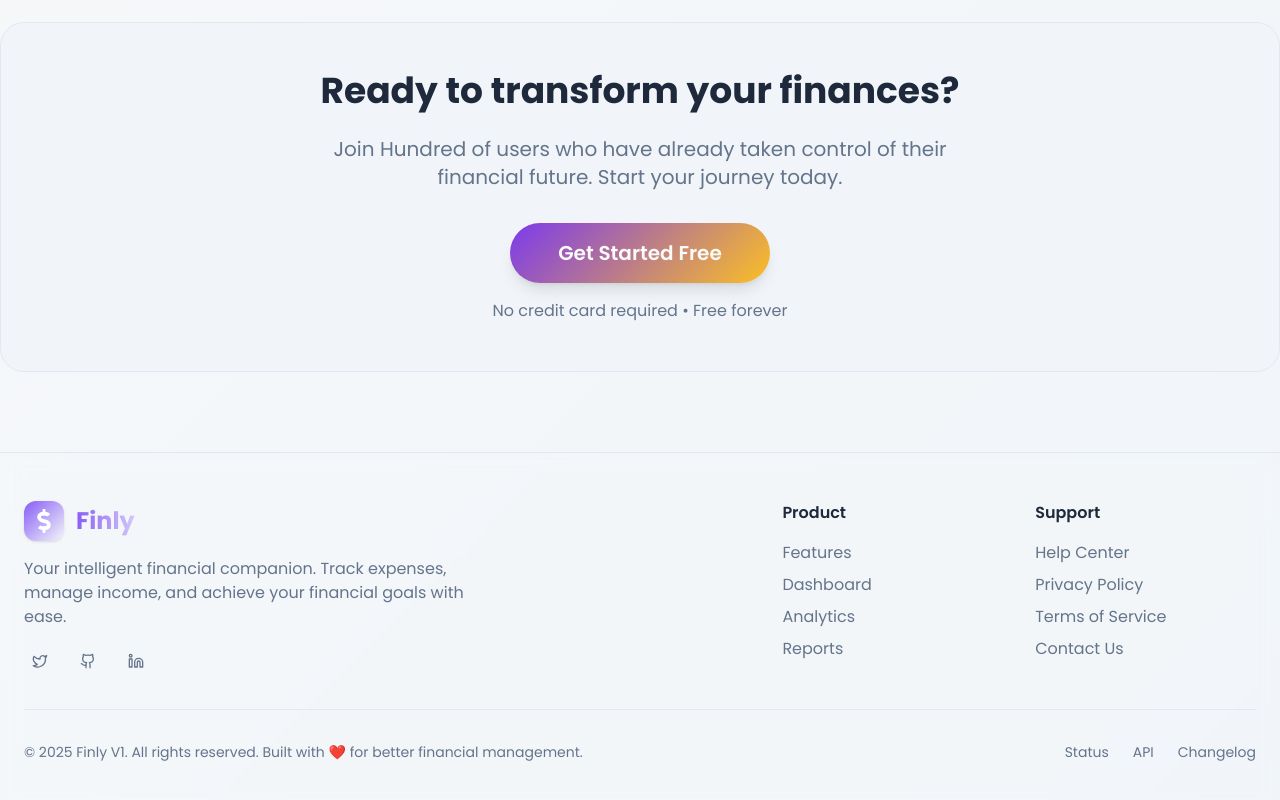
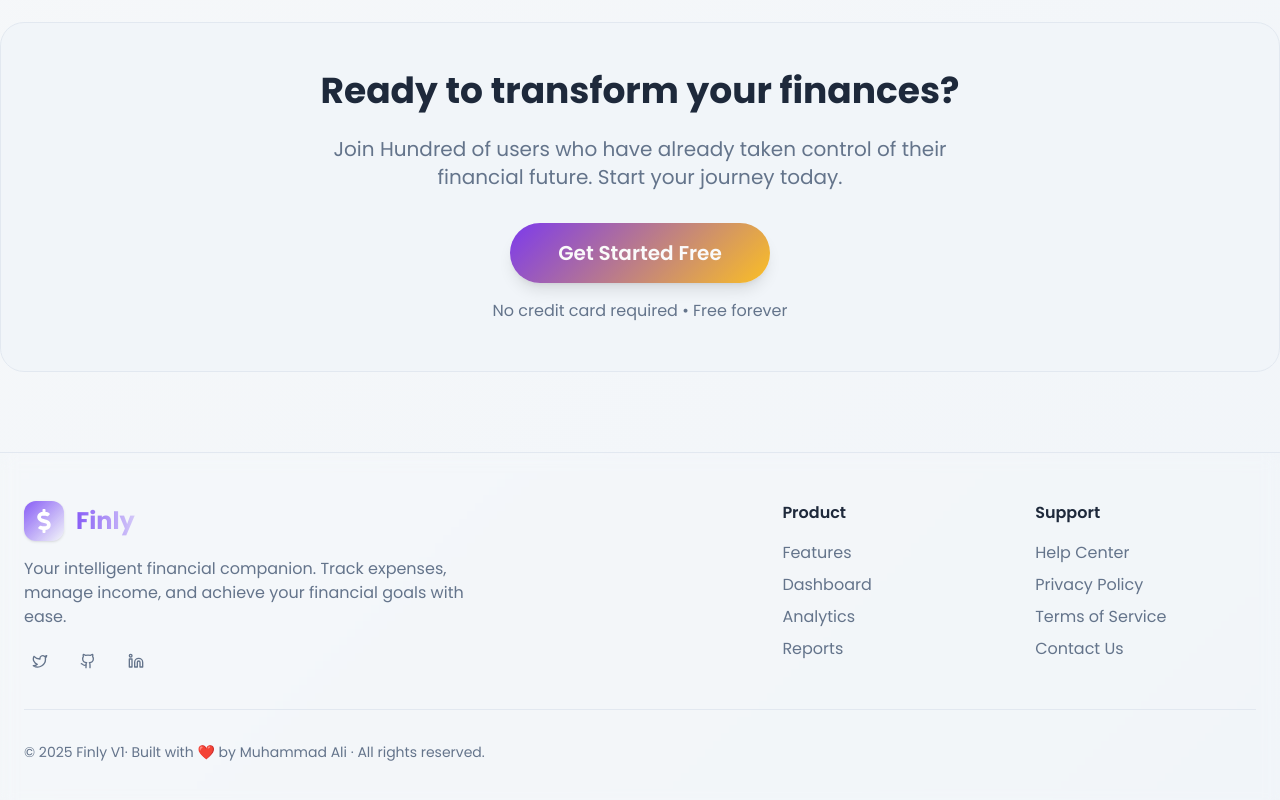
Before and after one commit to alisrdar/Finly, a React (Vite) app in the folder frontend/: page / in a window 1280 px wide. Shown: the part 2225-3025 px from the top of the page. Built offline with nearby package versions, Linux system fonts and the light colour scheme; no server answers.

Commit message:
updated Footer

```diff
--- a/frontend/src/components/Footer.tsx
+++ b/frontend/src/components/Footer.tsx
@@ -60,13 +60,13 @@
                     {/* Bottom section */}
                     <div className="pt-8 border-t border-border/50 flex flex-col md:flex-row justify-between items-center">
                         <div className="text-muted-foreground text-sm mb-4 md:mb-0">
-                            © 2025 Finly V1. All rights reserved. Built with ❤️ for better financial management.
+                            © 2025 Finly V1· Built with ❤️ by Muhammad Ali · All rights reserved.
                         </div>
-                        <div className="flex items-center space-x-6 text-sm">
+                        {/* <div className="flex items-center space-x-6 text-sm">
                             <a href="#" className="text-muted-foreground hover:text-primary transition-colors">Status</a>
                             <a href="#" className="text-muted-foreground hover:text-primary transition-colors">API</a>
                             <a href="#" className="text-muted-foreground hover:text-primary transition-colors">Changelog</a>
-                        </div>
+                        </div> */}
                     </div>
                 </div>
             </div>
```
